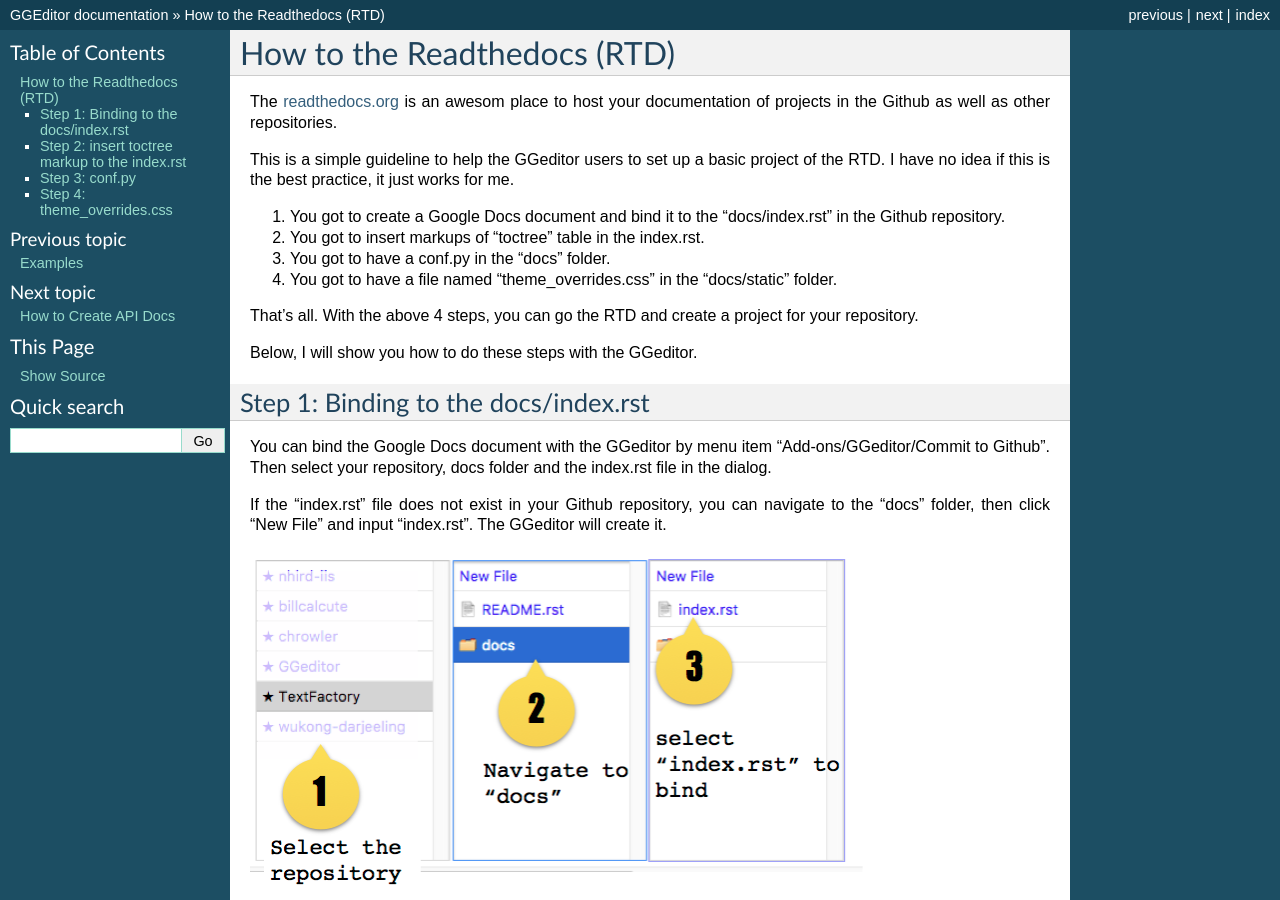
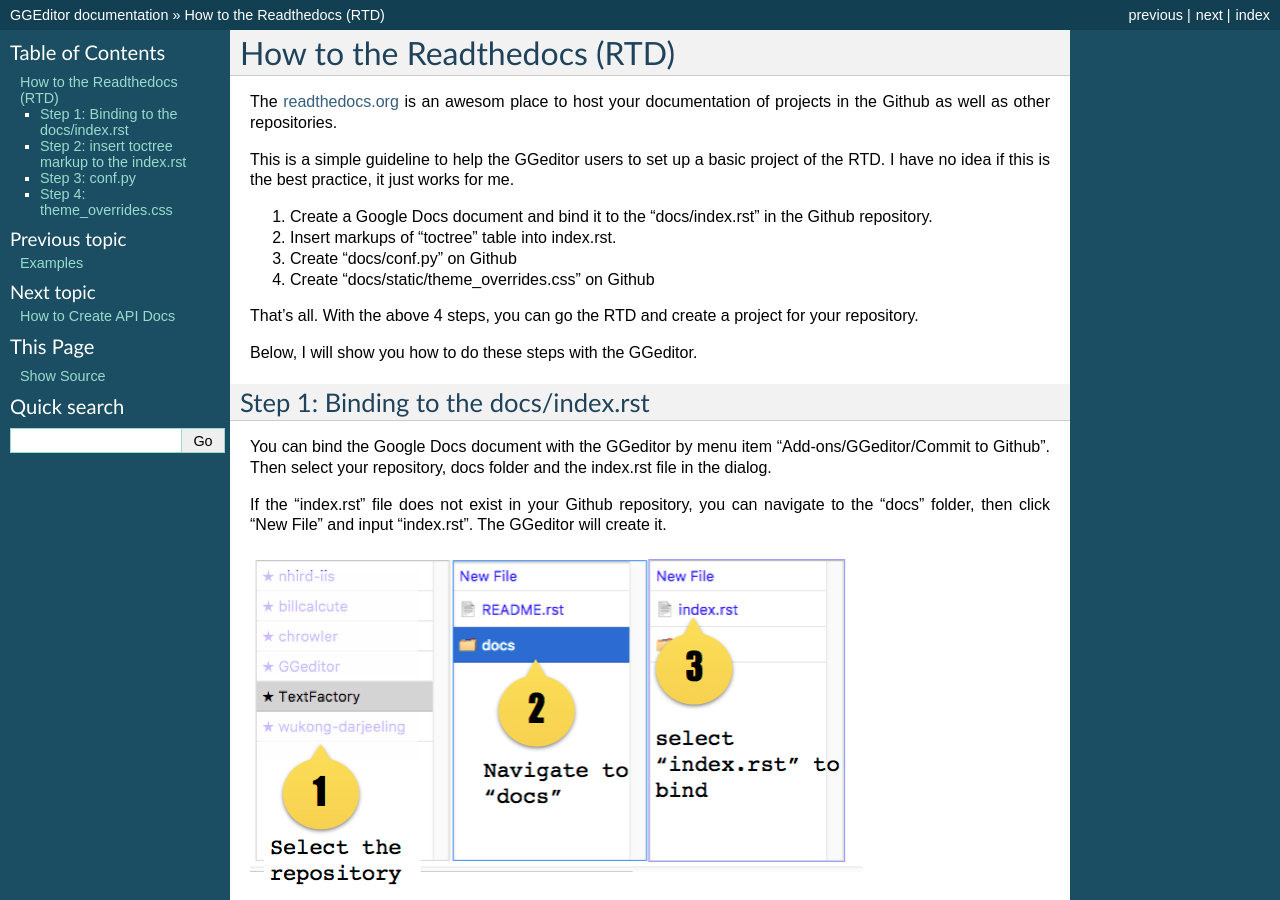
Before and after one commit to iapyeh/GGeditor, a Sphinx documentation site: the page built from docs/how2Readthedocs.rst, in a window 1280 px wide and 900 px high. Built offline with Sphinx 7.4.7, drawn with Linux system fonts in a browser that asks for light colours; pages that are not in the unit, such as notebooks, are missing from menus; some of the changed text lies outside the part shown.

Commit message:
Google Docs reST Editor@2016-12-5 15:23:56

```diff
--- a/docs/how2Readthedocs.rst
+++ b/docs/how2Readthedocs.rst
@@ -8,10 +8,10 @@
 
 This is a simple guideline to help the GGeditor users to set up a basic project of the RTD. I have no idea if this is the best practice, it just works for me.
 
-#. You got to create a Google Docs document and bind it to the “docs/index.rst” in the Github repository.
-#. You got to insert markups of “toctree” table in the index.rst.
-#. You got to have a conf.py in the “docs” folder.
-#. You got to have a file named “theme_overrides.css” in the “docs/static” folder.
+#. Create a Google Docs document and bind it to the “docs/index.rst” in the Github repository.
+#. Insert markups of “toctree” table into index.rst.
+#. Create "docs/conf.py" on Github
+#. Create "docs/static/theme_overrides.css” on Github
 
 That’s all. With the above 4 steps, you can go the RTD and create a project for your repository.
 
@@ -69,7 +69,7 @@
 .. code-block:: python
     :linenos:
 
-    # -*- coding: utf-8 -*-
+    # -\*- coding: utf-8 -\*-
 
     from __future__ import unicode_literals
     import sys, os
```
